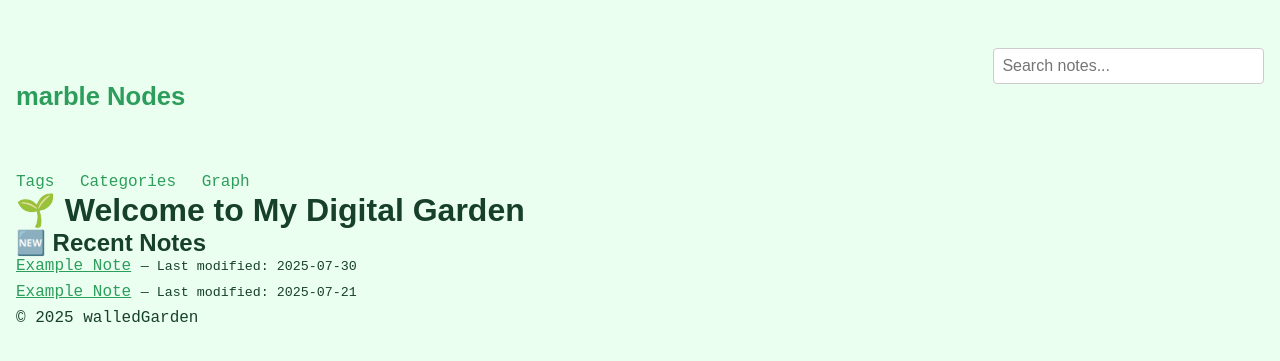
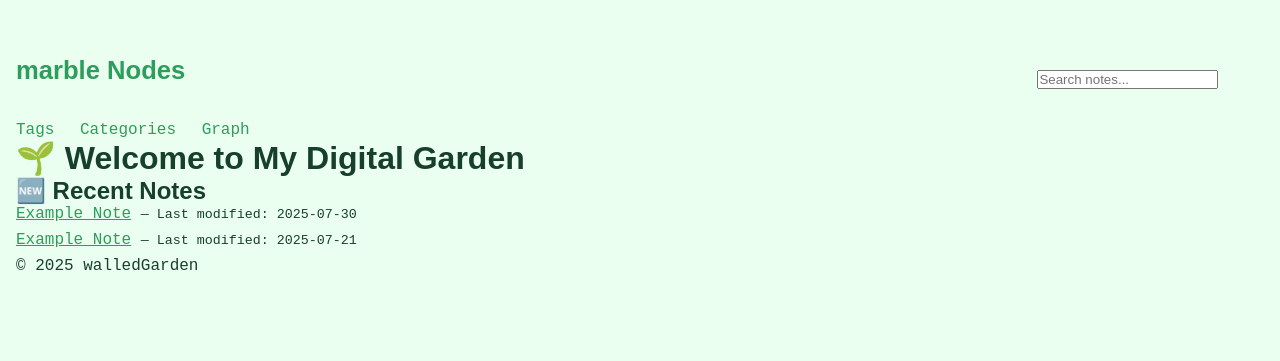
Before and after one commit to dduyg/5566677, a Jekyll site: the page built from index.md, in a window 1280 px wide. Shown: the top 361 px of the page. Built offline with Jekyll 4.4.1, drawn with Linux system fonts in a browser that asks for light colours; some web fonts are replaced; comment, search, counter and statistics services are not loaded.

Commit message:
Update main.css

```diff
--- a/assets/main.css
+++ b/assets/main.css
@@ -1,4 +1,8 @@
-* { box-sizing: border-box; margin: 0; padding: 0; }
+* {
+  box-sizing: border-box;
+  margin: 0;
+  padding: 0;
+}
 :root {
   --bg: #ebfff0;
   --lightgray: #c5ffdb;
@@ -27,6 +31,7 @@
   font-weight: bold;
   font-style: normal;
 }
+
 body {
   font-family: 'Sligoil Micro', monospace;
   background-color: var(--bg);
@@ -34,12 +39,9 @@ body {
   padding: 1rem;
   transition: background-color 0.3s ease, color 0.3s ease;
 }
-a {
-  color: var(--link);
-}
-.highlight {
-  background-color: var(--highlight);
-}
+
+a { color: var(--link); }
+.highlight { background-color: var(--highlight); }
 
 h1, h2, h3 {
   font-family: 'Basteleur Bold', sans-serif;
@@ -75,23 +77,8 @@ ul {
   list-style: none;
   padding-left: 0;
 }
-
 ul li {
   margin-bottom: 0.5rem;
-}
-
-#search-box {
-  padding: 0.5em;
-  width: 100%;
-  border: 1px solid #ccc;
-  border-radius: 4px;
-  font-size: 1rem;
-  margin-bottom: 1em;
-}
-
-#search-results li {
-  list-style: none;
-  margin-bottom: 0.5em;
 }
 
 #theme-toggle {
@@ -109,3 +96,21 @@ ul li {
 #theme-toggle:hover {
   opacity: 0.7;
 }
+
+
+.breadcrumb {
+  display: flex;
+  flex-flow: row wrap;
+  gap: 0.5rem;
+  margin: 0.75rem 0 0;
+}
+.breadcrumb-element {
+  display: flex;
+  flex-direction: row;
+  align-items: center;
+}
+.breadcrumb-element p {
+  margin: 0 0 0 0.5rem;
+  padding: 0;
+  line-height: normal;
+}
```
